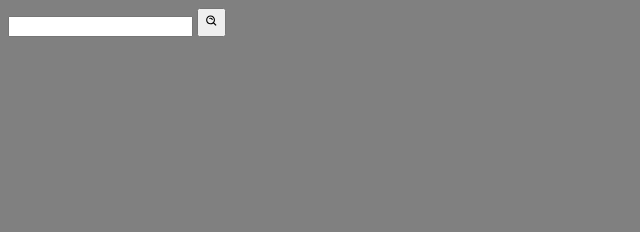
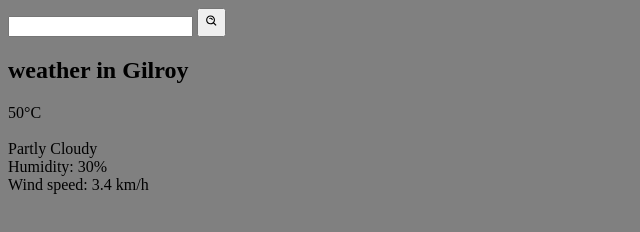
Before and after one commit to waltdawg9000/phase-1-project, a website: page index.html in a window 1280 px wide. Shown: the whole page, without its empty margins (0-640 px from the left). Drawn offline with Linux system fonts and the light colour scheme.

Commit message:
adding classes

```diff
--- a/index.html
+++ b/index.html
@@ -16,6 +16,14 @@
         <input type="text" class="searchbar">
         <button><svg stroke="currentColor" fill="currentColor" stroke-width="0" viewBox="0 0 24 24" height="1.5em" width="1em" xmlns="http://www.w3.org/2000/svg"><path d="M10,18c1.846,0,3.543-0.635,4.897-1.688l4.396,4.396l1.414-1.414l-4.396-4.396C17.365,13.543,18,11.846,18,10 c0-4.411-3.589-8-8-8s-8,3.589-8,8S5.589,18,10,18z M10,4c3.309,0,6,2.691,6,6s-2.691,6-6,6s-6-2.691-6-6S6.691,4,10,4z"></path><path d="M11.412,8.586C11.791,8.966,12,9.468,12,10h2c0-1.065-0.416-2.069-1.174-2.828c-1.514-1.512-4.139-1.512-5.652,0 l1.412,1.416C9.346,7.83,10.656,7.832,11.412,8.586z"></path></svg></button>
       </div>
+      <div class="weather">
+        <h2 class="city">weather in Gilroy</h2>
+        <div class=""temp>50°C</div>
+        <img src="" alt="" class="icon" />
+        <div class="description">Partly Cloudy</div>
+        <div class="humidity">Humidity: 30%</div>
+        <div class="wind">Wind speed: 3.4 km/h</div>
+      </div>
     </div>
 </body>
 
```
